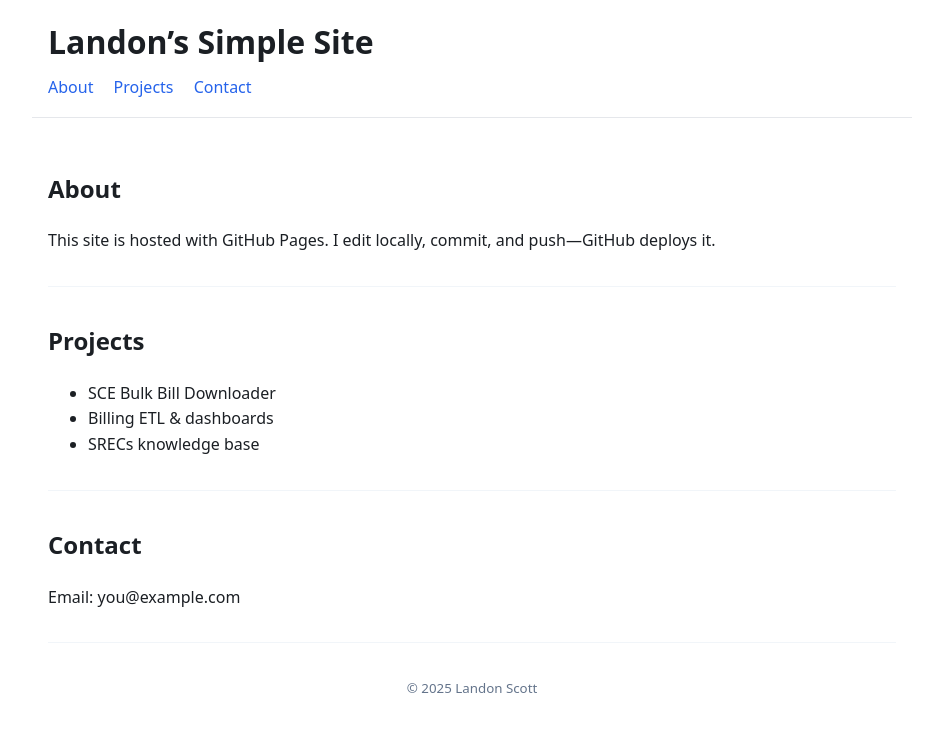
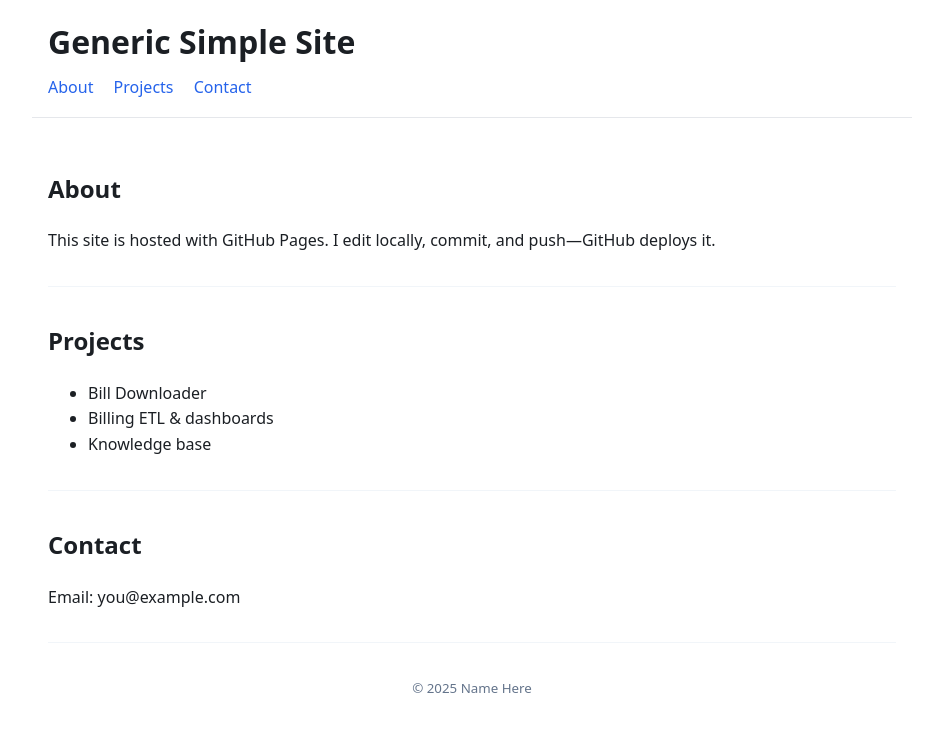
Before and after one commit to landon-wasatch/test-website, a plain HTML site: page index.html in a window 1280 px wide. Shown: the whole page, without its empty margins (168-1111 px from the left). Drawn offline with Linux system fonts and the light colour scheme.

Commit message:
Changed to Generic

```diff
--- a/index.html
+++ b/index.html
@@ -4,13 +4,13 @@
 <head>
     <meta charset="utf-8" />
     <meta name="viewport" content="width=device-width,initial-scale=1" />
-    <title>Landon’s Simple Site</title>
+    <title>Generic Simple Site</title>
     <link rel="stylesheet" href="styles.css" />
 </head>
 
 <body>
     <header>
-        <h1>Landon’s Simple Site</h1>
+        <h1>Generic Simple Site</h1>
         <nav>
             <a href="#about">About</a>
             <a href="#projects">Projects</a>
@@ -27,9 +27,9 @@
         <section id="projects">
             <h2>Projects</h2>
             <ul>
-                <li>SCE Bulk Bill Downloader</li>
+                <li>Bill Downloader</li>
                 <li>Billing ETL & dashboards</li>
-                <li>SRECs knowledge base</li>
+                <li>Knowledge base</li>
             </ul>
         </section>
 
@@ -40,7 +40,7 @@
     </main>
 
     <footer>
-        <small>© <span id="year"></span> Landon Scott</small>
+        <small>© <span id="year"></span> Name Here</small>
     </footer>
 
     <script src="app.js"></script>
```
